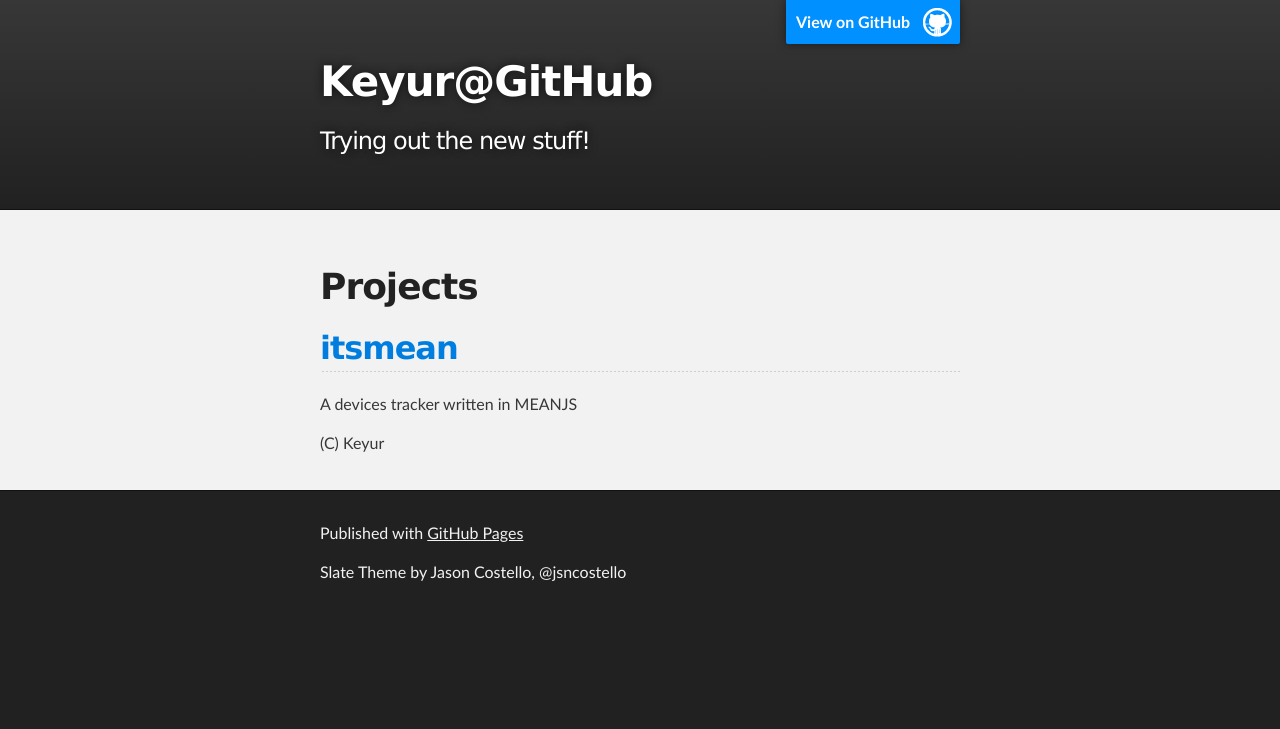
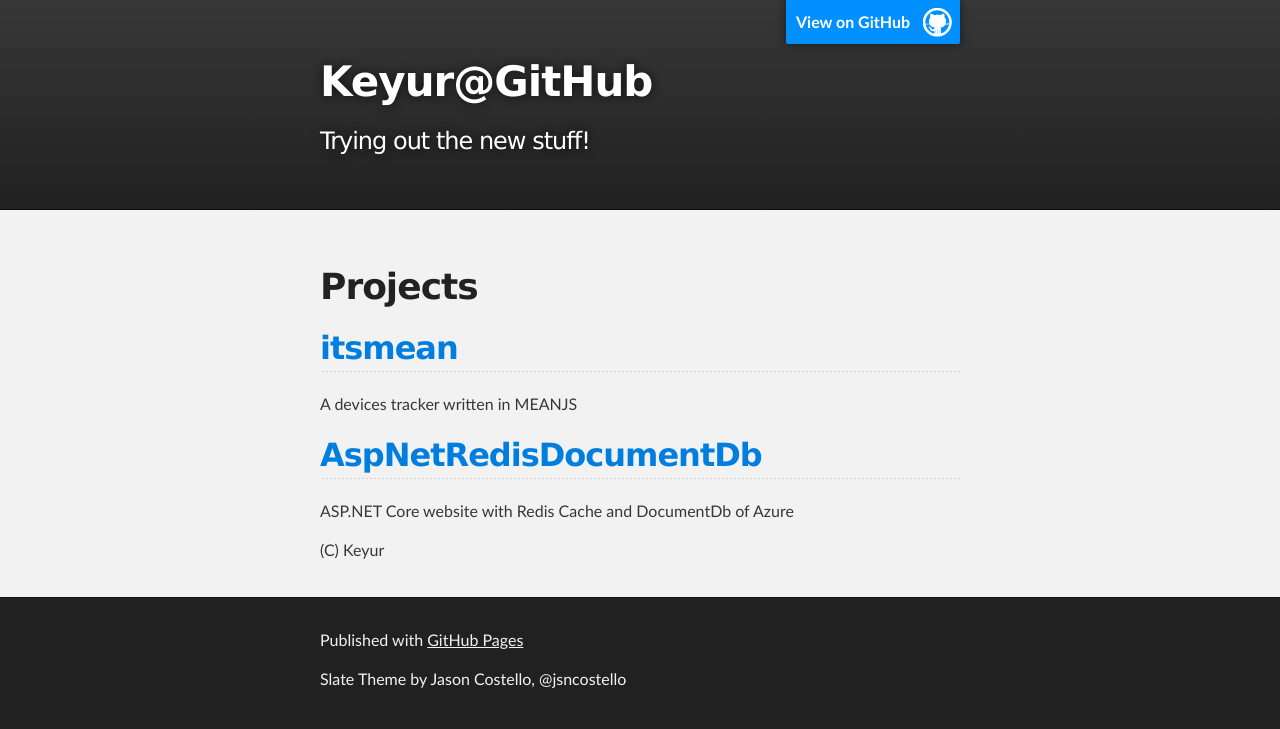
Before and after one commit to keyurpd/keyurpd.github.io, a plain HTML site: page index.html in a window 1280 px wide. Drawn offline with Linux system fonts and the light colour scheme.

Commit message:
aspnet-redis-documentdb project added.

```diff
--- a/index.html
+++ b/index.html
@@ -40,6 +40,15 @@
 
             <p>A devices tracker written in MEANJS</p>
 
+            <!-- aspnet-redis-documentdb -->
+            <h2>
+                <a href="https://github.com/keyurpd/aspnet-redis-documentdb">
+                AspNetRedisDocumentDb
+                </a>
+            </h2>
+
+            <p>ASP.NET Core website with Redis Cache and DocumentDb of Azure</p>
+
             <p>(C) Keyur</p>
         </section>
     </div>
```
